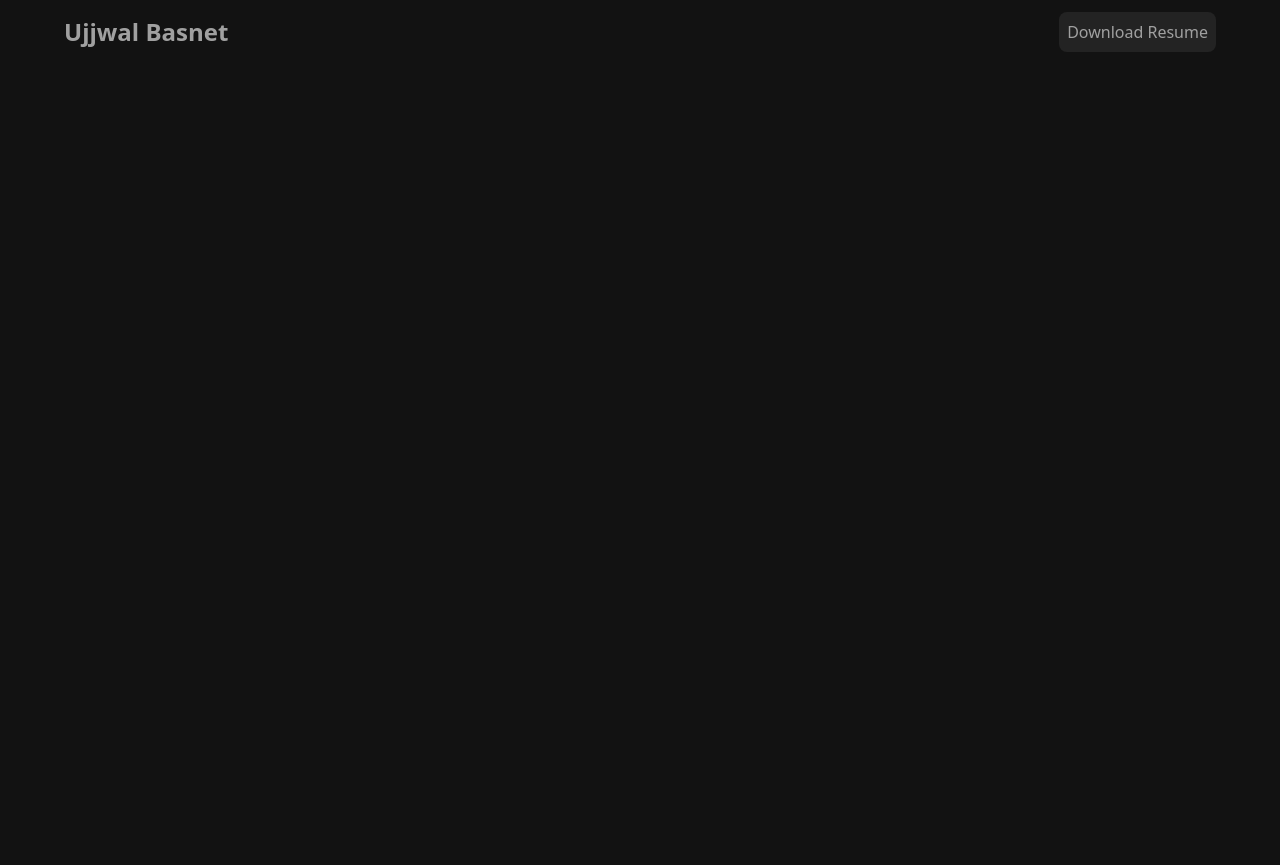
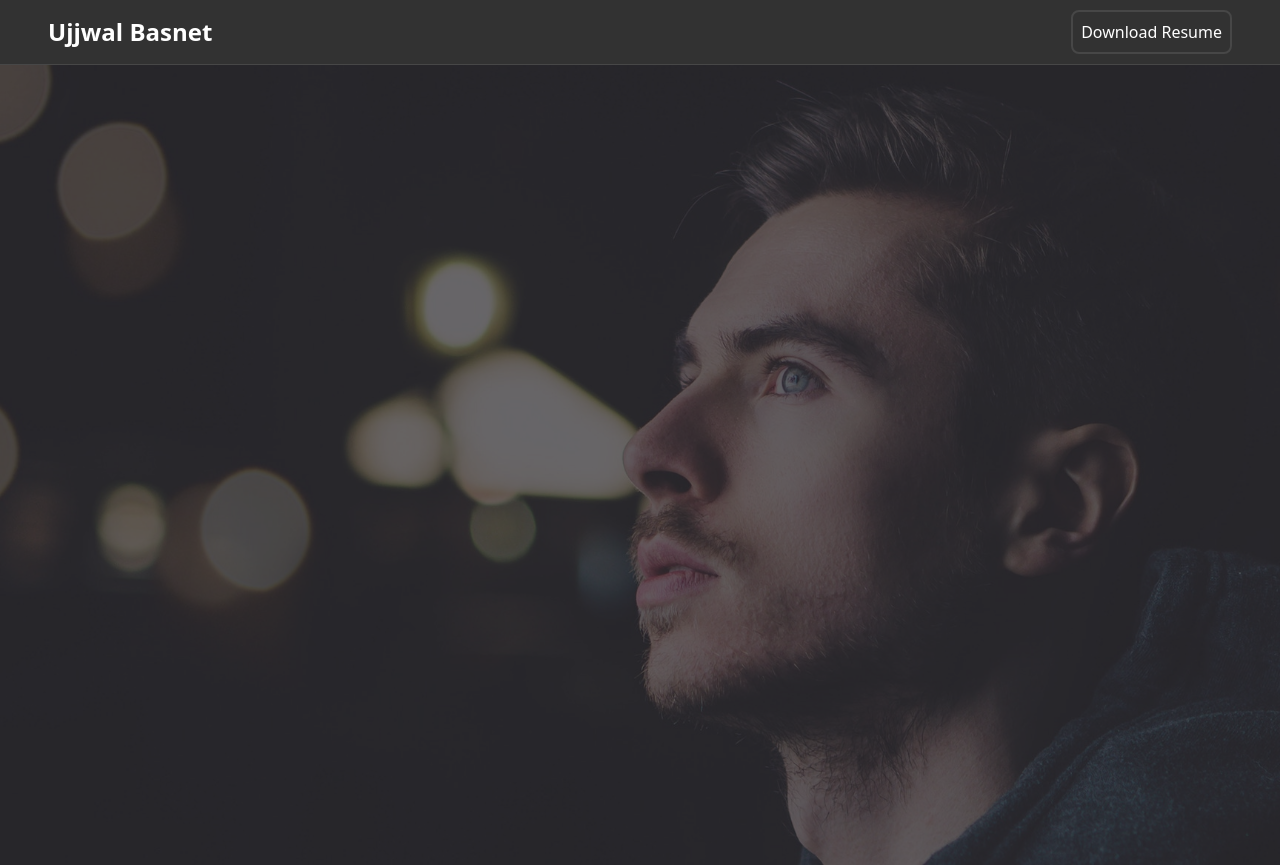
Before and after one commit to ujjwal-B7/my_Portfolio, a React (Create React App) app: page / in a window 1280 px wide. Before the commit the page ends 800 px from the top, so only its background shows below. Built offline with nearby package versions, Linux system fonts and the light colour scheme.

Commit message:
update nav

```diff
--- a/src/App.js
+++ b/src/App.js
@@ -1,8 +1,10 @@
+import Home from "./components/Home";
 import Nav from "./components/Nav";
 function App() {
   return (
     <div className="App ">
       <Nav />
+      <Home />
     </div>
   );
 }
--- /dev/null
+++ b/src/components/Home.js
@@ -0,0 +1,11 @@
+import React from "react";
+
+const Home = () => {
+  return (
+    <section className="home">
+      <div className="overlay w-full h-screen absolute top-0 left-0"></div>
+    </section>
+  );
+};
+
+export default Home;
--- a/src/components/Nav.js
+++ b/src/components/Nav.js
@@ -25,10 +25,11 @@ const Nav = () => {
     html2pdf().from(itemsPdf).set(pdfOptions).save();
   };
   return (
-    <nav className="flex-pack lg:px-16 md:px-12 px-4 h-16">
-      <h1 className="p-color text-2xl font-semibold">Ujjwal Basnet</h1>
+    <header className="nav">
+      <nav className="container primary-color flex-pack px-2 h-16">
+        <h1 className=" text-2xl font-semibold">Ujjwal Basnet</h1>
         <button
-        className="bg-white/[12%] p-color rounded-lg p-2"
+          className="section rounded-lg p-2 border-custom"
           onClick={pdfDownload}
         >
           Download Resume
@@ -37,6 +38,7 @@ const Nav = () => {
           <img id="cv" src={cv} alt="my cv" />
         </div>
       </nav>
+    </header>
   );
 };
 
--- a/src/index.css
+++ b/src/index.css
@@ -2,19 +2,62 @@
 @tailwind components;
 @tailwind utilities;
 
-body{
-    background-color: #121212;
+/* body{
+    /* background-color: #121212; */
+    /* background-color: #080808; */
+/* } */
+::-webkit-scrollbar{
+    display: none;
+}
+.container{
+    max-width: 1200px;
+    margin: auto;
+}
+.nav{
+    background-color: rgb(50, 50, 50);
+    border-bottom: 1px solid rgba(255, 255, 255, .1);
+}
+.border-custom{
+    border: 2px solid rgba(255, 255, 255, .1);
+}
+.border-custom:hover{
+    background-color: rgba(255, 255, 255, .1);
+    transition: all 0.3s ease;
+}
+.home{
+    background: url('./assets/home.jpg') center center no-repeat fixed;
+    -webkit-background-size: cover;
+    -moz-background-size: cover;
+    -o-background-size: cover;
+    background-size: cover;
+    position: relative;
+    height: 100vh;
+}
+.overlay{
+    background-color: rgba(43, 42, 47, .7)
+}
+.section-one{
+    /* background-color: #121212; */
+    background-color: #292929;
+}
+.section-two{
+    background-color: #323232;
 }
 button:active{
     scale: 0.9;
     transition: 0.2s all ease;
 }
-.p-color{
-    color: white;
-    opacity: 60%;
+.main-theme-bg{
+    background-color: #16c0f0;
 }
-.p-bg{
-   @apply bg-white/[12%];
+.main-theme-text{
+    background-color: #16c0f0;
+}
+.primary-color{
+    color: #ffffff;
+}
+.secondary-color{
+    color: #333333;
 }
 .flex-pack{
    @apply flex justify-between items-center
--- a/tailwind.config.js
+++ b/tailwind.config.js
@@ -163,6 +163,7 @@ module.exports = {
       fuchsia: colors.fuchsia,
       pink: colors.pink,
       rose: colors.rose,
+      nav: "rgba(50, 50, 50, .2)",
     }),
     columns: {
       auto: "auto",
```
Also changed, not shown: src/assets/home.jpg (added), 1 other file (tests, documents, lock files or other folders). Lines whose indentation alone changed are shown as unchanged.
